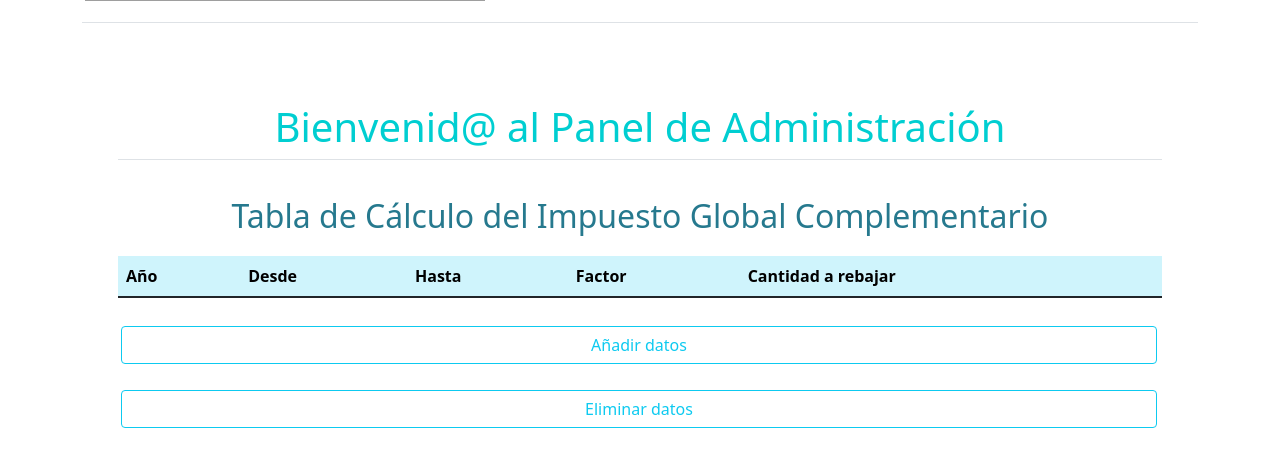
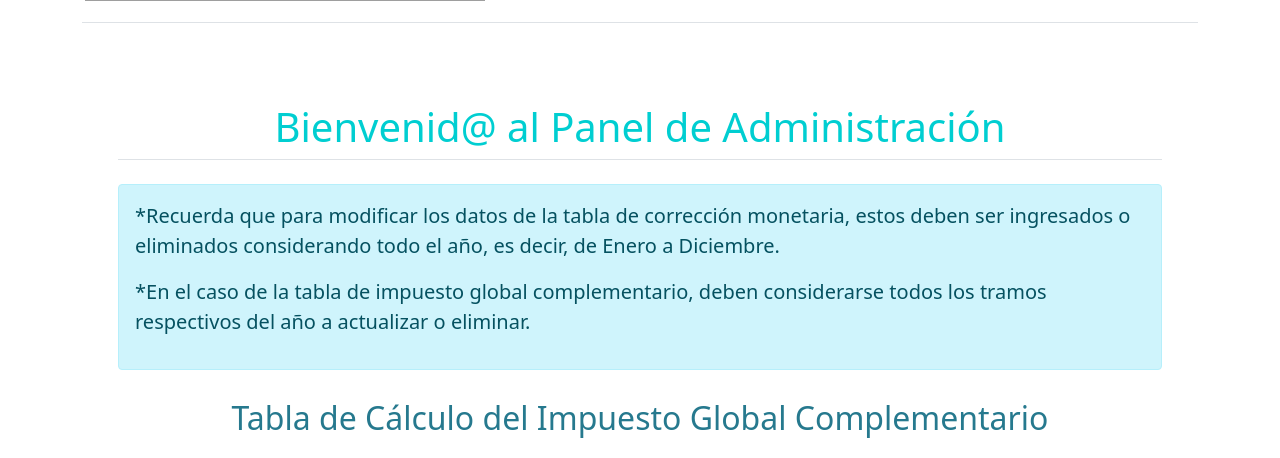
Before and after one commit to FernandaLorca/proyectoSII, a Flask app: page /admin in a window 1280 px wide. Shown: the part 320-778 px from the top of the page. Run offline with Flask 2, Linux system fonts and the light colour scheme; the visitor is signed in with stand-in values (Sample User, id 1); data that the repository does not hold is empty; some libraries are stand-ins or nearby versions; grey boxes are pictures that could not be loaded.

Commit message:
mensaje admin y calculos

```diff
--- a/main.py
+++ b/main.py
@@ -1,3 +1,8 @@
+#Este proyectofue diseñado por Rafael Campos, Catalina Lorca y Fernanda Lorca entre Marzo y Abril del año 2022
+#a-rafis
+#FernandaLorca
+#cvtalrc
+
 from flask import Flask
 from flask import render_template
 from flask import request
@@ -595,25 +600,16 @@ def resultados(anio):
             for index in range(mesProyeccion):
                 IRA = IRA + (float(IR[index])*(CM[index]/100)) + float(IR[index])
 
-            print('IRA: ', IRA)
-            print('correción monetaria: ', CM)
-
             prom = IRA/(mesProyeccion)
             IRA = IRA + ((12-mesProyeccion)*prom)
-
-            print('IRA + promedios: ', IRA)
-            print('promedio:', prom)
-            print('mes proyección', mesProyeccion)
 
             # 2. Cálculo de salario imponible anual
             RIA = 0
             for index in range(mesProyeccion):
                 RIA = RIA + (float(SI[index])*(CM[index]/100)) + float(SI[index])
 
-            print('RIA: ', RIA)
             prom = RIA/(mesProyeccion)
             RIA = RIA + ((12-mesProyeccion)*prom)
-            print('promedio RIA:' , prom)
 
             # Honorarios
             # 1. Cálculo de honorarios retenidos anuales
@@ -623,10 +619,6 @@ def resultados(anio):
 
             prom = HRA/(mesProyeccion)
             HRA = HRA + ((12-mesProyeccion)*prom)
-
-            print('promedio honorario: ', prom)
-            print('HRA: ', HRA)
-
 
             # 2. Cálculo de honorario imponible anual
             HIA = 0
@@ -650,9 +642,6 @@ def resultados(anio):
             CR = list(cr)
             IAA = (IIA*F[0][0]) - CR[0][0]
 
-            print('HRA+IRA: ', HRA+IRA)
-
-
             # 2. Cálculo de impuesto total
             res = IAA - (HRA + IRA)
 
@@ -661,7 +650,7 @@ def resultados(anio):
                 flagCaso = 5
                 # 1. Cálculo de impuestos retenidos anuales
                 IRA = 0
-                for index in range(mesProyeccion-1):
+                for index in range(mesProyeccion):
                     IRA = IRA + (float(IR[index])*(CM[index]/100)) + float(IR[index])
 
                 prom = IRA/(mesProyeccion)
@@ -669,7 +658,7 @@ def resultados(anio):
 
                 # 2. Cálculo de salario imponible anual
                 RIA = 0
-                for index in range(mesProyeccion-1):
+                for index in range(mesProyeccion):
                     RIA = RIA + (float(SI[index])*(CM[index]/100)) + float(SI[index])
 
                 prom = RIA/(mesProyeccion)
@@ -691,7 +680,7 @@ def resultados(anio):
                 flagCaso = 6
                 # 1. Cálculo de honorarios retenidos anuales
                 HRA = 0
-                for index in range(mesProyeccion-1):
+                for index in range(mesProyeccion):
                     HRA = HRA + (float(HR[index])*(CM[index]/100)) + float(HR[index])
 
                 prom = HRA/(mesProyeccion)
@@ -699,7 +688,7 @@ def resultados(anio):
 
                 # 2. Cálculo de honorario imponible anual
                 HIA = 0
-                for index in range(mesProyeccion-1):
+                for index in range(mesProyeccion):
                     HIA = HIA + (float(HB[index])*(CM[index]/100)) + float(HB[index])
 
                 prom = HIA/(mesProyeccion)
--- a/templates/admin.html
+++ b/templates/admin.html
@@ -19,6 +19,13 @@
         <div class=" container col-xxl-9 px-4 py-2">
 
             <h1 class="pb-2 border-bottom text-center mb-4">Bienvenid@ al Panel de Administración</h1>
+            <div class="col-sm-12 py-3 p-3 alert alert-info" role="alert" >
+                <p class="lead">*Recuerda que para modificar los datos de la tabla de corrección monetaria,
+                    estos deben ser ingresados o eliminados considerando todo el año, es decir, de Enero a Diciembre.</p>
+                <p class="lead">*En el caso de la tabla de impuesto global complementario, deben considerarse
+                    todos los tramos respectivos del año a actualizar o eliminar.</p>
+
+            </div>
 
         </div>
 
```
